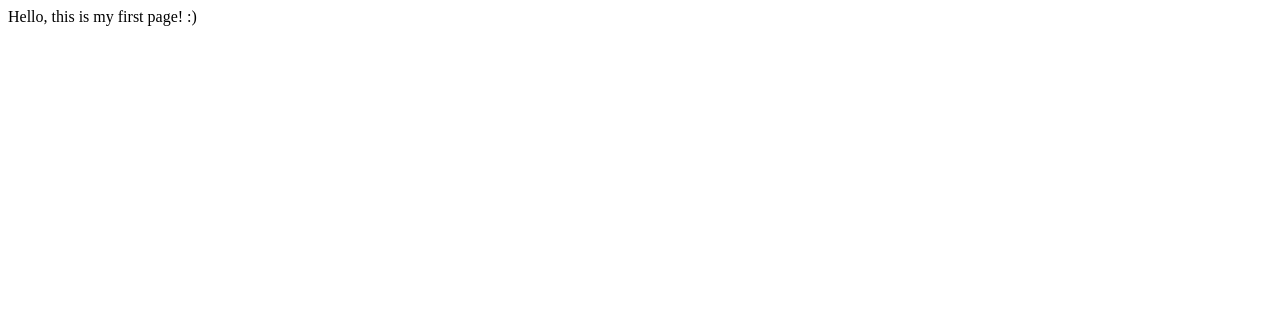
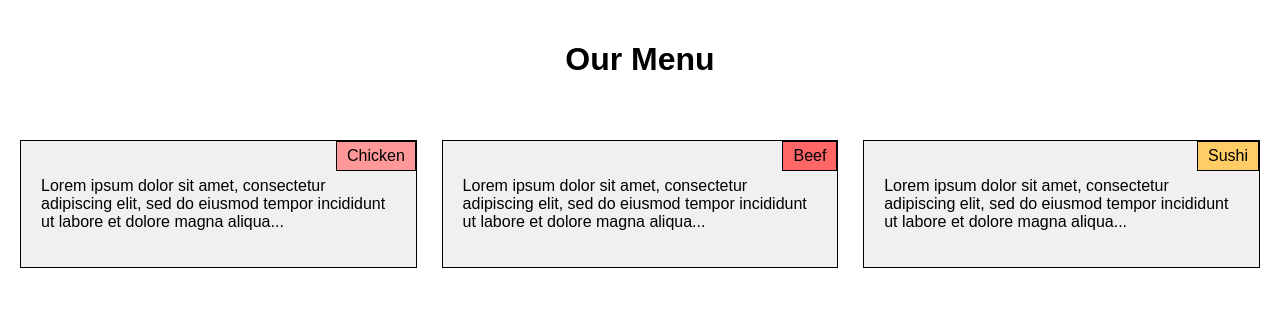
Before and after one commit to jimeguti/coursera-module2, a plain HTML site: page module2-solution/index.html in a window 1280 px wide. Drawn offline with Linux system fonts and the light colour scheme.

Commit message:
Modified page again

```diff
--- a/module2-solution/index.html
+++ b/module2-solution/index.html
@@ -1,9 +1,107 @@
 <!DOCTYPE html>
-<html>
+<html lang="en">
 <head>
-	<title>Module2</title>
+    <meta charset="UTF-8">
+    <meta name="viewport" content="width=device-width, initial-scale=1.0">
+    <title>Our Menu</title>
 </head>
+
+<style>
+
+/*General Styles*/
+body {
+    font-family: Arial, sans-serif;
+    margin: 0;
+    padding: 0;
+    box-sizing: border-box;
+}
+
+header {
+    text-align: center;
+    padding: 20px 0;
+}
+
+main {
+    display: flex;
+    flex-wrap: wrap;
+    justify-content: space-between;
+    padding: 20px;
+}
+
+.menu-item {
+    border: 1px solid black;
+    padding: 20px;
+    box-sizing: border-box;
+    position: relative;
+    background-color: #f0f0f0;
+    margin-bottom: 20px;
+    box-sizing: border-box;
+}
+
+.menu-item .title {
+    position: absolute;
+    top: 0;
+    right: 0;
+    background-color: #e0e0e0;
+    padding: 5px 10px;
+    border: 1px solid black;
+}
+
+#chicken .title {
+    background-color: #ff9999;
+}
+
+#beef .title {
+    background-color: #ff6666;
+}
+
+#sushi .title {
+    background-color: #ffcc66;
+}
+
+/* Desktop Styles */
+@media (min-width: 992px) {
+    .menu-item {
+        width: 32%;
+    }
+}
+
+/* Tablet Styles */
+@media (min-width: 768px) and (max-width: 991px) {
+    .menu-item {
+        width: 48%;
+    }
+    .menu-item:nth-child(3) {
+        width: 100%;
+    }
+}
+
+/* Mobile Styles */
+@media (max-width: 767px) {
+    .menu-item {
+        width: 100%;
+    }
+}
+
+</style>
+
 <body>
-Hello, this is my first page! :)
+    <header>
+        <h1>Our Menu</h1>
+    </header>
+    <main>
+        <section class="menu-item" id="chicken">
+            <div class="title">Chicken</div>
+            <p>Lorem ipsum dolor sit amet, consectetur adipiscing elit, sed do eiusmod tempor incididunt ut labore et dolore magna aliqua...</p>
+        </section>
+        <section class="menu-item" id="beef">
+            <div class="title">Beef</div>
+            <p>Lorem ipsum dolor sit amet, consectetur adipiscing elit, sed do eiusmod tempor incididunt ut labore et dolore magna aliqua...</p>
+        </section>
+        <section class="menu-item" id="sushi">
+            <div class="title">Sushi</div>
+            <p>Lorem ipsum dolor sit amet, consectetur adipiscing elit, sed do eiusmod tempor incididunt ut labore et dolore magna aliqua...</p>
+        </section>
+    </main>
 </body>
 </html>
--- a/module2-solution/styles.css
+++ b/module2-solution/styles.css
@@ -0,0 +1,74 @@
+/* General Styles */
+body {
+    font-family: Arial, sans-serif;
+    margin: 0;
+    padding: 0;
+    box-sizing: border-box;
+}
+
+header {
+    text-align: center;
+    padding: 20px 0;
+}
+
+main {
+    display: flex;
+    flex-wrap: wrap;
+    justify-content: space-between;
+    padding: 20px;
+}
+
+.menu-item {
+    border: 1px solid black;
+    padding: 20px;
+    box-sizing: border-box;
+    position: relative;
+    background-color: #f0f0f0;
+    margin-bottom: 20px;
+    box-sizing: border-box;
+}
+
+.menu-item .title {
+    position: absolute;
+    top: 0;
+    right: 0;
+    background-color: #e0e0e0;
+    padding: 5px 10px;
+    border: 1px solid black;
+}
+
+#chicken .title {
+    background-color: #ff9999;
+}
+
+#beef .title {
+    background-color: #ff6666;
+}
+
+#sushi .title {
+    background-color: #ffcc66;
+}
+
+/* Desktop Styles */
+@media (min-width: 992px) {
+    .menu-item {
+        width: 32%;
+    }
+}
+
+/* Tablet Styles */
+@media (min-width: 768px) and (max-width: 991px) {
+    .menu-item {
+        width: 48%;
+    }
+    .menu-item:nth-child(3) {
+        width: 100%;
+    }
+}
+
+/* Mobile Styles */
+@media (max-width: 767px) {
+    .menu-item {
+        width: 100%;
+    }
+}
```
